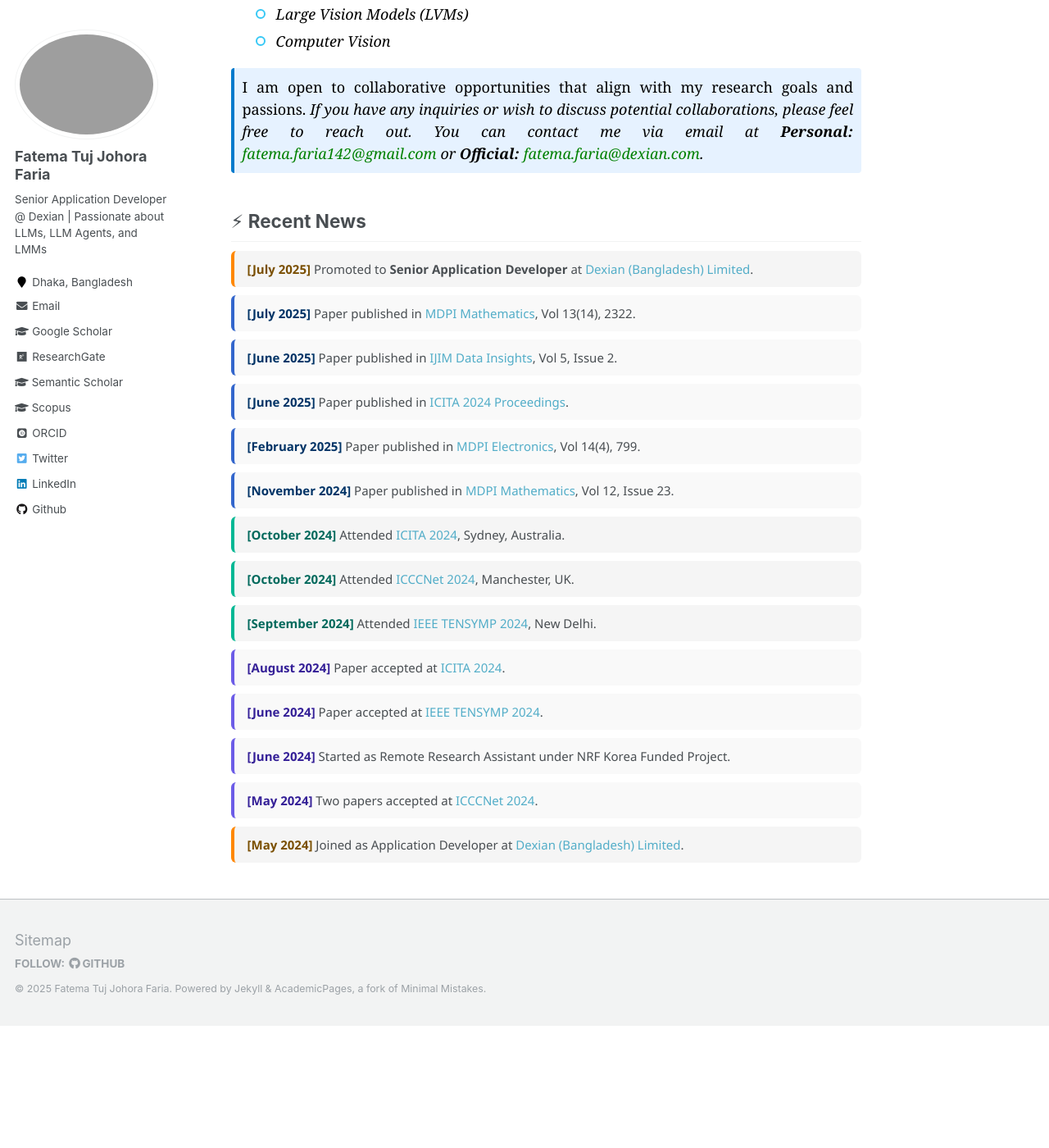
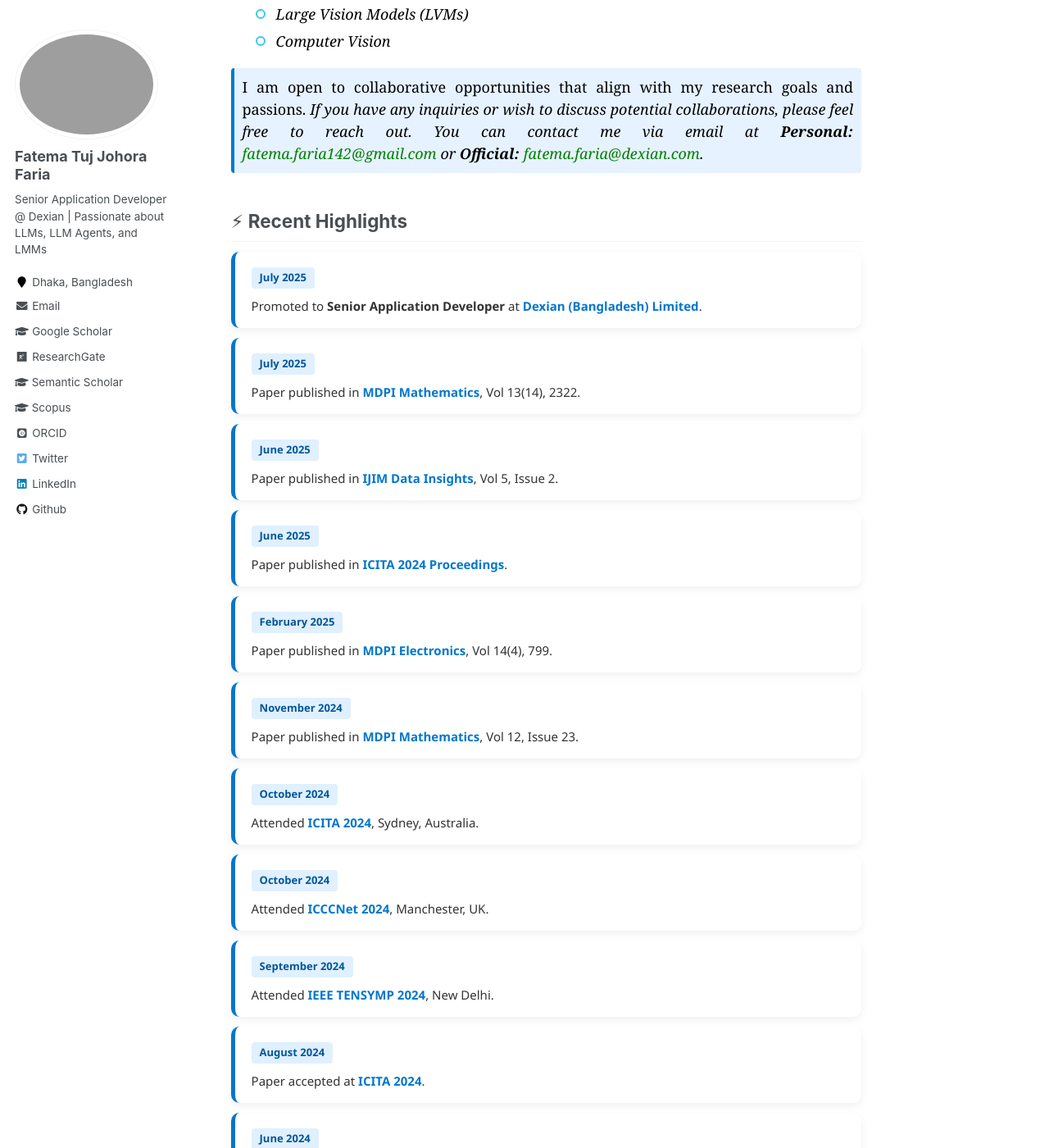
Before and after one commit to fatemafaria142/fatemafaria142.github.io, a Jekyll site: the page built from _pages/about.md, in a window 1280 px wide and 1400 px high, scrolled down 1164 px. Shown: the whole window at 82% size. Built offline with Jekyll 4.4.1, drawn with Linux system fonts in a browser that asks for light colours; some web fonts are replaced; before the commit the page ends 2415 px from its top, so only the background shows below that; some of the changed lines change nothing that is shown; some of the changed text lies outside the part shown.

Commit message:
Update about

```diff
--- a/_pages/about.md
+++ b/_pages/about.md
@@ -180,64 +180,141 @@
 </p>
 
 
-## ⚡ Recent News
+## ⚡ Recent Highlights
 
-<div style="font-family:Segoe UI, sans-serif; font-size:15px; line-height:1.6;">
+<style>
+  .news-wrapper {
+    font-family: 'Segoe UI', sans-serif;
+  }
 
-<div style="background:#f5f5f5; border-left:4px solid #ff8800; padding:10px 16px; margin-bottom:10px; border-radius:6px;">
-  <strong style="color:#7a4f01;">[July 2025]</strong> Promoted to <strong>Senior Application Developer</strong> at <a href="https://www.linkedin.com/company/dexiansolutions/" target="_blank">Dexian (Bangladesh) Limited</a>.
+  .news-card {
+    background: #ffffff;
+    border-radius: 10px;
+    padding: 16px 20px;
+    margin: 12px 0;
+    box-shadow: 0 4px 10px rgba(0,0,0,0.06);
+    transition: transform 0.2s ease;
+    border-left: 5px solid #0077cc;
+  }
+
+  .news-card:hover {
+    transform: scale(1.015);
+    border-left-color: #0055aa;
+  }
+
+  .news-date {
+    background: #e0f0ff;
+    color: #005799;
+    font-weight: 600;
+    padding: 3px 10px;
+    border-radius: 4px;
+    font-size: 13px;
+    display: inline-block;
+    margin-bottom: 6px;
+  }
+
+  .news-link {
+    color: #0077cc;
+    font-weight: 600;
+    text-decoration: none;
+  }
+
+  .news-link:hover {
+    text-decoration: underline;
+  }
+
+  .news-desc {
+    color: #333;
+    margin-top: 4px;
+    font-size: 15px;
+  }
+</style>
+
+<div class="news-wrapper">
+
+<div class="news-card">
+  <div class="news-date">July 2025</div>
+  <div class="news-desc">Promoted to <strong>Senior Application Developer</strong> at
+    <a class="news-link" href="https://www.linkedin.com/company/dexiansolutions/" target="_blank">Dexian (Bangladesh) Limited</a>.
+  </div>
 </div>
 
-<div style="background:#f9f9f9; border-left:4px solid #3366cc; padding:10px 16px; margin-bottom:10px; border-radius:6px;">
-  <strong style="color:#003366;">[July 2025]</strong> Paper published in <a href="https://www.mdpi.com/journal/mathematics" target="_blank">MDPI Mathematics</a>, Vol 13(14), 2322.
+<div class="news-card">
+  <div class="news-date">July 2025</div>
+  <div class="news-desc">Paper published in <a class="news-link" href="https://www.mdpi.com/journal/mathematics" target="_blank">MDPI Mathematics</a>, Vol 13(14), 2322.
+  </div>
 </div>
 
-<div style="background:#f9f9f9; border-left:4px solid #3366cc; padding:10px 16px; margin-bottom:10px; border-radius:6px;">
-  <strong style="color:#003366;">[June 2025]</strong> Paper published in <a href="https://www.sciencedirect.com/journal/international-journal-of-information-management-data-insights" target="_blank">IJIM Data Insights</a>, Vol 5, Issue 2.
+<div class="news-card">
+  <div class="news-date">June 2025</div>
+  <div class="news-desc">Paper published in <a class="news-link" href="https://www.sciencedirect.com/journal/international-journal-of-information-management-data-insights" target="_blank">IJIM Data Insights</a>, Vol 5, Issue 2.
+  </div>
 </div>
 
-<div style="background:#f9f9f9; border-left:4px solid #3366cc; padding:10px 16px; margin-bottom:10px; border-radius:6px;">
-  <strong style="color:#003366;">[June 2025]</strong> Paper published in <a href="https://link.springer.com/chapter/10.1007/978-981-96-1758-6_32" target="_blank">ICITA 2024 Proceedings</a>.
+<div class="news-card">
+  <div class="news-date">June 2025</div>
+  <div class="news-desc">Paper published in <a class="news-link" href="https://link.springer.com/chapter/10.1007/978-981-96-1758-6_32" target="_blank">ICITA 2024 Proceedings</a>.
+  </div>
 </div>
 
-<div style="background:#f9f9f9; border-left:4px solid #3366cc; padding:10px 16px; margin-bottom:10px; border-radius:6px;">
-  <strong style="color:#003366;">[February 2025]</strong> Paper published in <a href="https://www.mdpi.com/journal/electronics" target="_blank">MDPI Electronics</a>, Vol 14(4), 799.
+<div class="news-card">
+  <div class="news-date">February 2025</div>
+  <div class="news-desc">Paper published in <a class="news-link" href="https://www.mdpi.com/journal/electronics" target="_blank">MDPI Electronics</a>, Vol 14(4), 799.
+  </div>
 </div>
 
-<div style="background:#f9f9f9; border-left:4px solid #3366cc; padding:10px 16px; margin-bottom:10px; border-radius:6px;">
-  <strong style="color:#003366;">[November 2024]</strong> Paper published in <a href="https://www.mdpi.com/journal/mathematics" target="_blank">MDPI Mathematics</a>, Vol 12, Issue 23.
+<div class="news-card">
+  <div class="news-date">November 2024</div>
+  <div class="news-desc">Paper published in <a class="news-link" href="https://www.mdpi.com/journal/mathematics" target="_blank">MDPI Mathematics</a>, Vol 12, Issue 23.
+  </div>
 </div>
 
-<div style="background:#f5f5f5; border-left:4px solid #00b894; padding:10px 16px; margin-bottom:10px; border-radius:6px;">
-  <strong style="color:#00695c;">[October 2024]</strong> Attended <a href="https://icita.world/" target="_blank">ICITA 2024</a>, Sydney, Australia.
+<div class="news-card">
+  <div class="news-date">October 2024</div>
+  <div class="news-desc">Attended <a class="news-link" href="https://icita.world/" target="_blank">ICITA 2024</a>, Sydney, Australia.
+  </div>
 </div>
 
-<div style="background:#f5f5f5; border-left:4px solid #00b894; padding:10px 16px; margin-bottom:10px; border-radius:6px;">
-  <strong style="color:#00695c;">[October 2024]</strong> Attended <a href="https://icccn.co.uk/" target="_blank">ICCCNet 2024</a>, Manchester, UK.
+<div class="news-card">
+  <div class="news-date">October 2024</div>
+  <div class="news-desc">Attended <a class="news-link" href="https://icccn.co.uk/" target="_blank">ICCCNet 2024</a>, Manchester, UK.
+  </div>
 </div>
 
-<div style="background:#f5f5f5; border-left:4px solid #00b894; padding:10px 16px; margin-bottom:10px; border-radius:6px;">
-  <strong style="color:#00695c;">[September 2024]</strong> Attended <a href="https://ieeedelhi-tensymp2024.org/" target="_blank">IEEE TENSYMP 2024</a>, New Delhi.
+<div class="news-card">
+  <div class="news-date">September 2024</div>
+  <div class="news-desc">Attended <a class="news-link" href="https://ieeedelhi-tensymp2024.org/" target="_blank">IEEE TENSYMP 2024</a>, New Delhi.
+  </div>
 </div>
 
-<div style="background:#f9f9f9; border-left:4px solid #6c5ce7; padding:10px 16px; margin-bottom:10px; border-radius:6px;">
-  <strong style="color:#341f97;">[August 2024]</strong> Paper accepted at <a href="https://www.icita.world/#/" target="_blank">ICITA 2024</a>.
+<div class="news-card">
+  <div class="news-date">August 2024</div>
+  <div class="news-desc">Paper accepted at <a class="news-link" href="https://www.icita.world/#/" target="_blank">ICITA 2024</a>.
+  </div>
 </div>
 
-<div style="background:#f9f9f9; border-left:4px solid #6c5ce7; padding:10px 16px; margin-bottom:10px; border-radius:6px;">
-  <strong style="color:#341f97;">[June 2024]</strong> Paper accepted at <a href="https://ieeedelhi-tensymp2024.org/" target="_blank">IEEE TENSYMP 2024</a>.
+<div class="news-card">
+  <div class="news-date">June 2024</div>
+  <div class="news-desc">Paper accepted at <a class="news-link" href="https://ieeedelhi-tensymp2024.org/" target="_blank">IEEE TENSYMP 2024</a>.
+  </div>
 </div>
 
-<div style="background:#f9f9f9; border-left:4px solid #6c5ce7; padding:10px 16px; margin-bottom:10px; border-radius:6px;">
-  <strong style="color:#341f97;">[June 2024]</strong> Started as Remote Research Assistant under NRF Korea Funded Project.
+<div class="news-card">
+  <div class="news-date">June 2024</div>
+  <div class="news-desc">Started as Remote Research Assistant under NRF Korea Funded Project.
+  </div>
 </div>
 
-<div style="background:#f9f9f9; border-left:4px solid #6c5ce7; padding:10px 16px; margin-bottom:10px; border-radius:6px;">
-  <strong style="color:#341f97;">[May 2024]</strong> Two papers accepted at <a href="https://icccn.co.uk/" target="_blank">ICCCNet 2024</a>.
+<div class="news-card">
+  <div class="news-date">May 2024</div>
+  <div class="news-desc">Two papers accepted at <a class="news-link" href="https://icccn.co.uk/" target="_blank">ICCCNet 2024</a>.
+  </div>
 </div>
 
-<div style="background:#f5f5f5; border-left:4px solid #ff8800; padding:10px 16px; margin-bottom:10px; border-radius:6px;">
-  <strong style="color:#7a4f01;">[May 2024]</strong> Joined as Application Developer at <a href="https://www.linkedin.com/company/dexiansolutions/" target="_blank">Dexian (Bangladesh) Limited</a>.
+<div class="news-card">
+  <div class="news-date">May 2024</div>
+  <div class="news-desc">Joined as Application Developer at <a class="news-link" href="https://www.linkedin.com/company/dexiansolutions/" target="_blank">Dexian (Bangladesh) Limited</a>.
+  </div>
 </div>
 
 </div>
```
